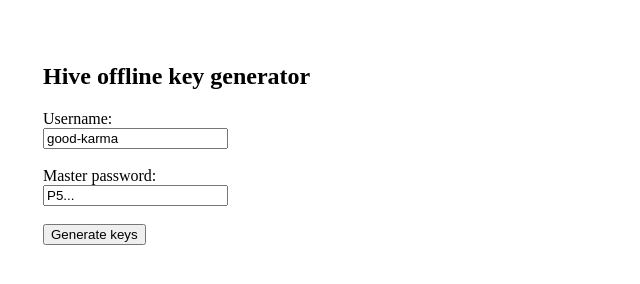
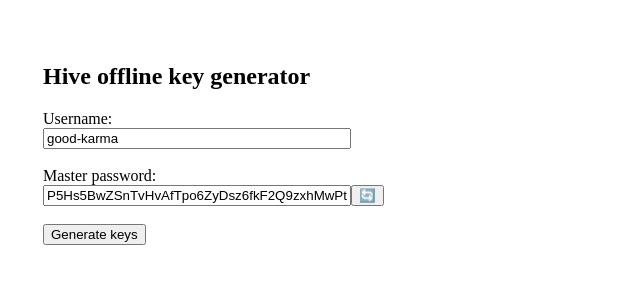
Before and after one commit to feruzm/offline-keys, a plain HTML site: page src/index.html in a window 1280 px wide. Shown: the whole page, without its empty margins (0-640 px from the left). Drawn offline with Linux system fonts and the light colour scheme.

Commit message:
add suggest_brain_key

```diff
--- a/src/index.html
+++ b/src/index.html
@@ -7,6 +7,10 @@
 <style>
     body {
         padding: 35px;
+    }
+    #mpassword, #uname {
+        width: 300px;
+        margin: auto;
     }
 </style>
 <script src="./dhive@latest.js">
@@ -23,9 +27,15 @@
         document.getElementById('pukeys').innerHTML = `<h2>Public Keys</h2><br>Owner: ${ok.createPublic().toString()}<br>Active: ${ak.createPublic().toString()}<br>Posting: ${pk.createPublic().toString()}<br>Memo: ${mk.createPublic().toString()}<br>`;
         return false;
     }
+    function suggest_brain_key() {
+        const array = new Uint32Array(16);
+        let ss = self.crypto.getRandomValues(array);
+        document.getElementById('mpassword').value = `P${dhive.PrivateKey.fromSeed(ss).toString()}`;
+        return false;
+    }
 </script>
 <noscript>Sorry, your browser does not support JavaScript!</noscript>
-<body>
+<body onload="suggest_brain_key()">
 
 <h2>Hive offline key generator</h2>
 
@@ -33,7 +43,7 @@
     <label for="uname">Username:</label><br>
     <input type="text" id="uname" name="uname" value="good-karma"><br><br>
     <label for="mpassword">Master password:</label><br>
-    <input type="text" id="mpassword" name="mpassword" value="P5..."><br><br>
+    <input type="text" id="mpassword" name="mpassword" value="P5..."><input type="submit" value="🔄" onclick="return suggest_brain_key()"><br><br>
     <input type="submit" value="Generate keys" onclick="return actionForm()">
     <br><br><br>
     <pre id="prkeys">
```
